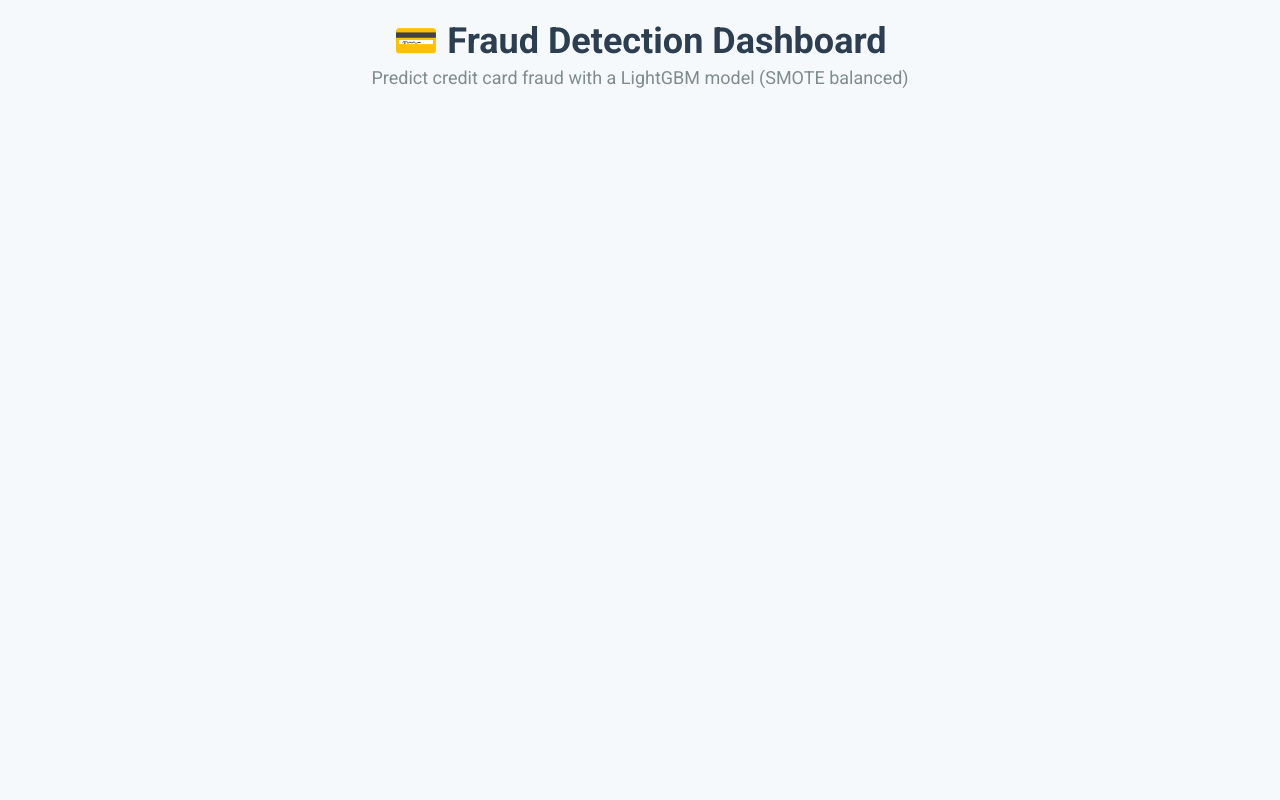
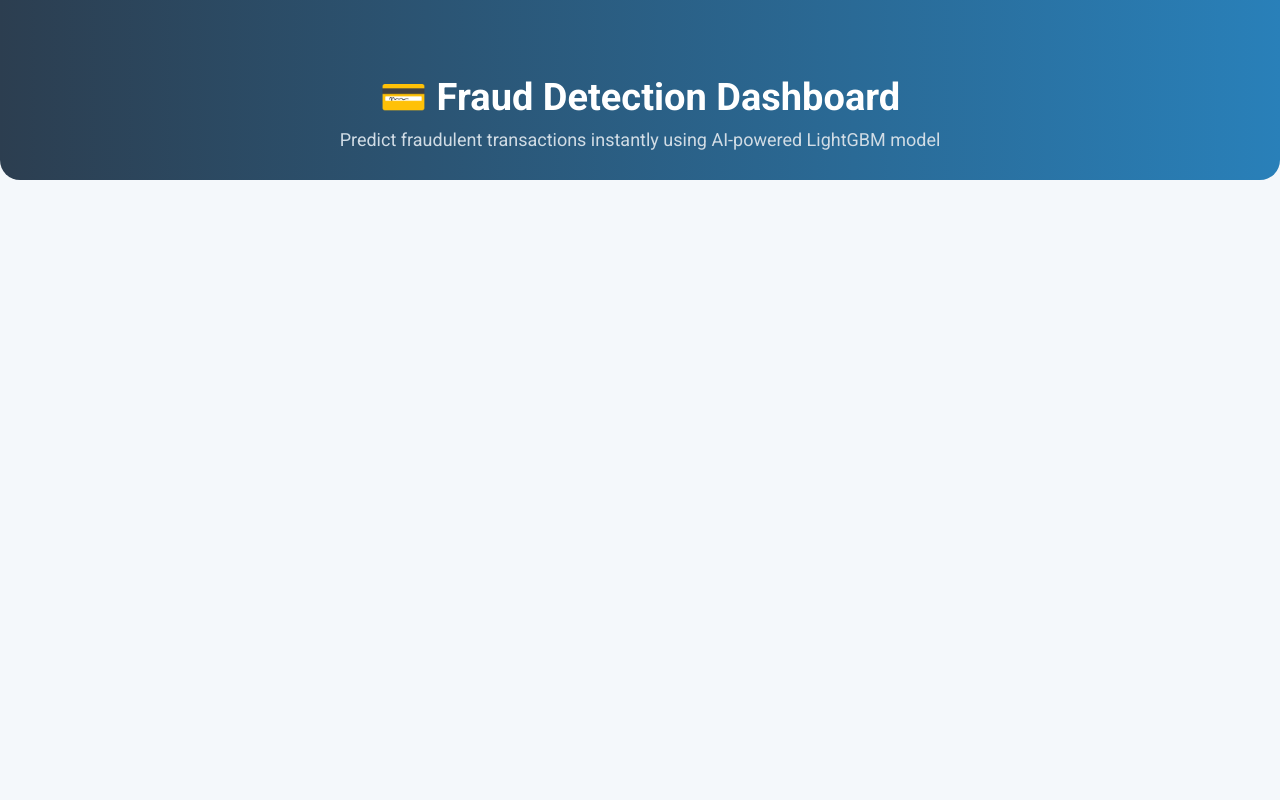
Before and after one commit to Akarsh5830/frauddetection, a Python web app: template templates/header.html in a window 1280 px wide. Run offline with Jinja, Linux system fonts and the light colour scheme; the template is opened without the code that fills it, so the values that code supplies are empty.

Commit message:
Update header.html

```diff
--- a/templates/header.html
+++ b/templates/header.html
@@ -2,29 +2,37 @@
 <style>
     html, body {
         font-family: 'Roboto', sans-serif;
-        background-color: #f6f9fc;
+        background-color: #f4f8fb;
+        margin: 0;
+        padding: 0;
     }
-    .title {
+    .hero {
         text-align: center;
-        font-size: 36px;
-        font-weight: 700;
-        color: #2c3e50;
-        margin-top: 20px;
-        margin-bottom: 5px;
+        padding: 50px 20px 30px 20px;
+        background: linear-gradient(90deg, #2c3e50, #2980b9);
+        color: white;
+        border-radius: 0 0 20px 20px;
     }
-    .subtitle {
-        text-align: center;
+    .hero h1 {
+        font-size: 38px;
+        margin-bottom: 10px;
+    }
+    .hero p {
         font-size: 18px;
-        color: #7f8c8d;
-        margin-bottom: 30px;
+        color: #d1dce5;
+        margin: 0;
     }
     .card {
-        background-color: #ffffff;
+        background-color: white;
         padding: 25px;
+        margin: 30px auto;
+        width: 90%;
+        max-width: 800px;
         border-radius: 12px;
-        box-shadow: 0 4px 12px rgba(0,0,0,0.08);
-        margin-bottom: 20px;
+        box-shadow: 0 4px 12px rgba(0,0,0,0.1);
     }
 </style>
-<div class="title">💳 Fraud Detection Dashboard</div>
-<div class="subtitle">Predict credit card fraud with a LightGBM model (SMOTE balanced)</div>
+<div class="hero">
+    <h1>💳 Fraud Detection Dashboard</h1>
+    <p>Predict fraudulent transactions instantly using AI-powered LightGBM model</p>
+</div>
```
